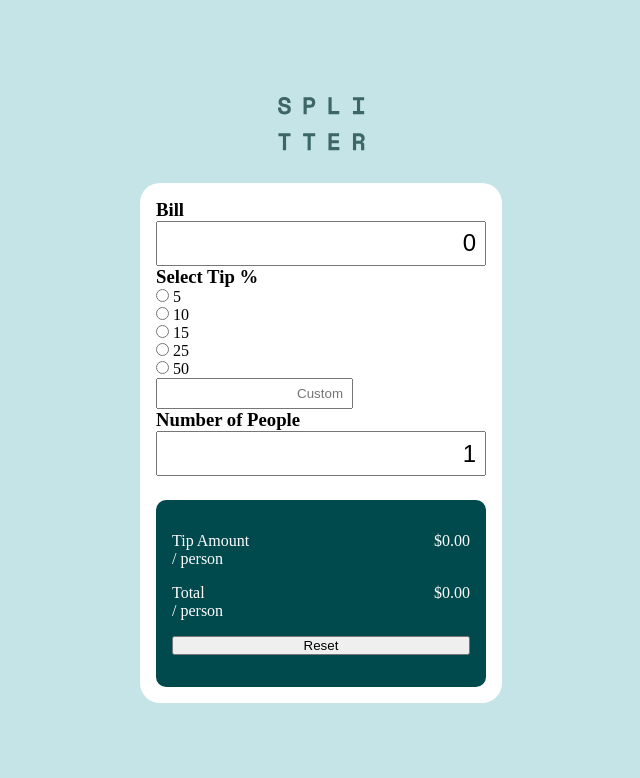
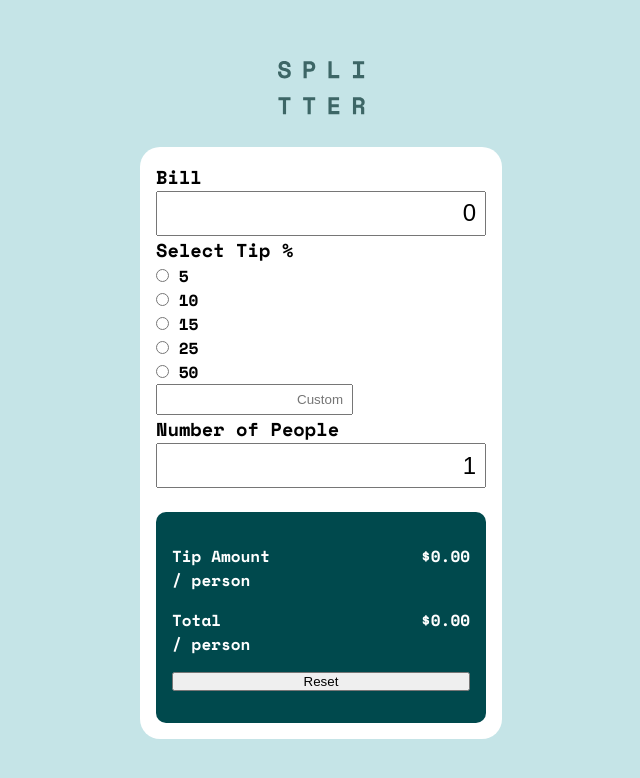
Before and after one commit to juan-galdino/tips-calculator, an Angular app: page / in a window 1280 px wide. Shown: the top 778 px of the page, without its empty margins (319-959 px from the left). Built offline with nearby package versions, Linux system fonts and the light colour scheme.

Commit message:
:lipstick: Centralize and Add Font Family

```diff
--- a/src/app/app.component.css
+++ b/src/app/app.component.css
@@ -1,9 +1,5 @@
 main {
-  background-color: var(--mainBackground);
-  height: 100vh;
-  display: flex;
-  justify-content: center;
-  align-items: center;
+  padding: 1rem;
 }
 
 section {
--- a/src/index.html
+++ b/src/index.html
@@ -1,11 +1,18 @@
-<!doctype html>
+<!DOCTYPE html>
 <html lang="en">
   <head>
-  <meta charset="utf-8">
+    <meta charset="utf-8" />
     <title>TipsAppCalculator</title>
-  <base href="/">
-  <meta name="viewport" content="width=device-width, initial-scale=1">
-  <link rel="icon" type="image/x-icon" href="favicon.ico">
+    <base href="/" />
+    <meta name="viewport" content="width=device-width, initial-scale=1" />
+    <link rel="icon" type="image/x-icon" href="favicon.ico" />
+    <!-- FONTS -->
+    <link rel="preconnect" href="https://fonts.googleapis.com" />
+    <link rel="preconnect" href="https://fonts.gstatic.com" crossorigin />
+    <link
+      href="https://fonts.googleapis.com/css2?family=Space+Mono:wght@700&display=swap"
+      rel="stylesheet"
+    />
   </head>
   <body>
     <app-root></app-root>
--- a/src/styles.css
+++ b/src/styles.css
@@ -9,6 +9,12 @@
 html {
   box-sizing: border-box;
   font-size: 100%;
+  font-family: "Space Mono", monospace;
+  background-color: var(--mainBackground);
+  height: 100vh;
+  display: grid;
+  justify-content: center;
+  align-items: center;
 }
 
 *,
```
Lines whose indentation alone changed are shown as unchanged.
